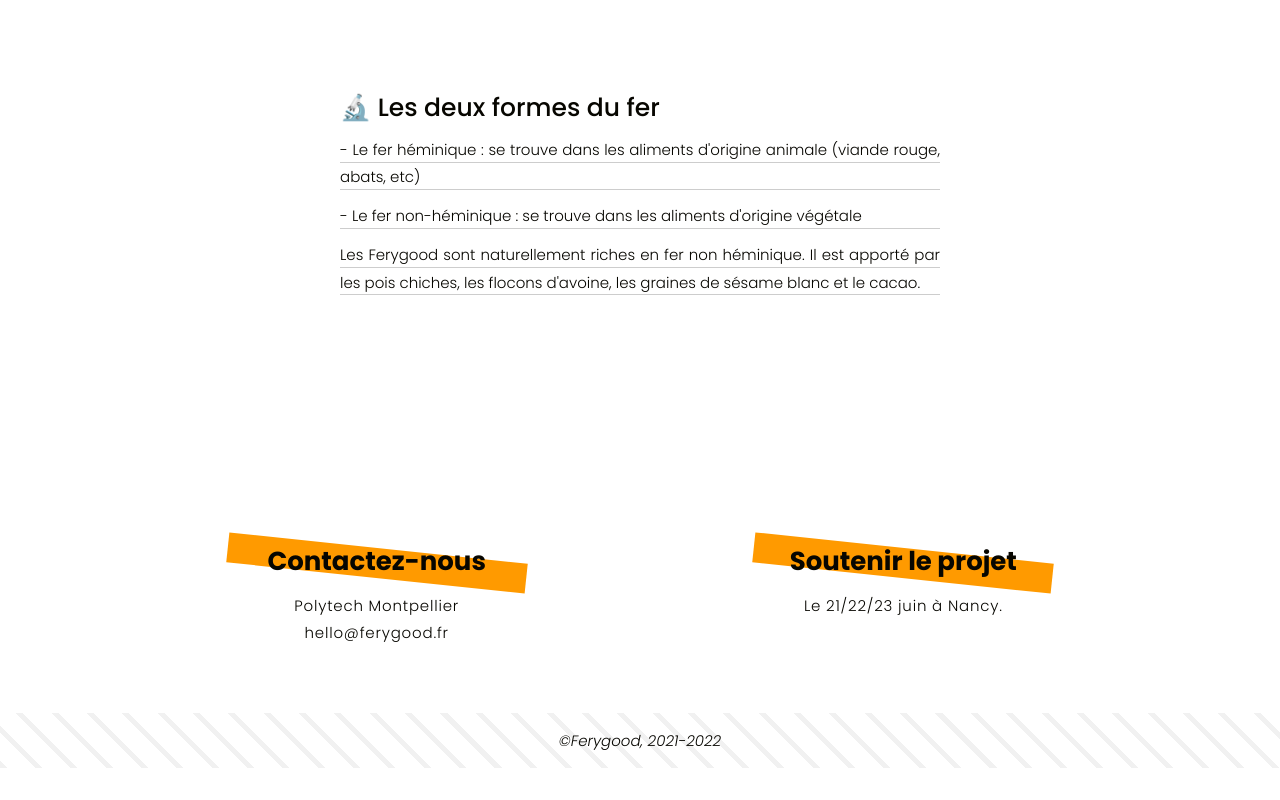
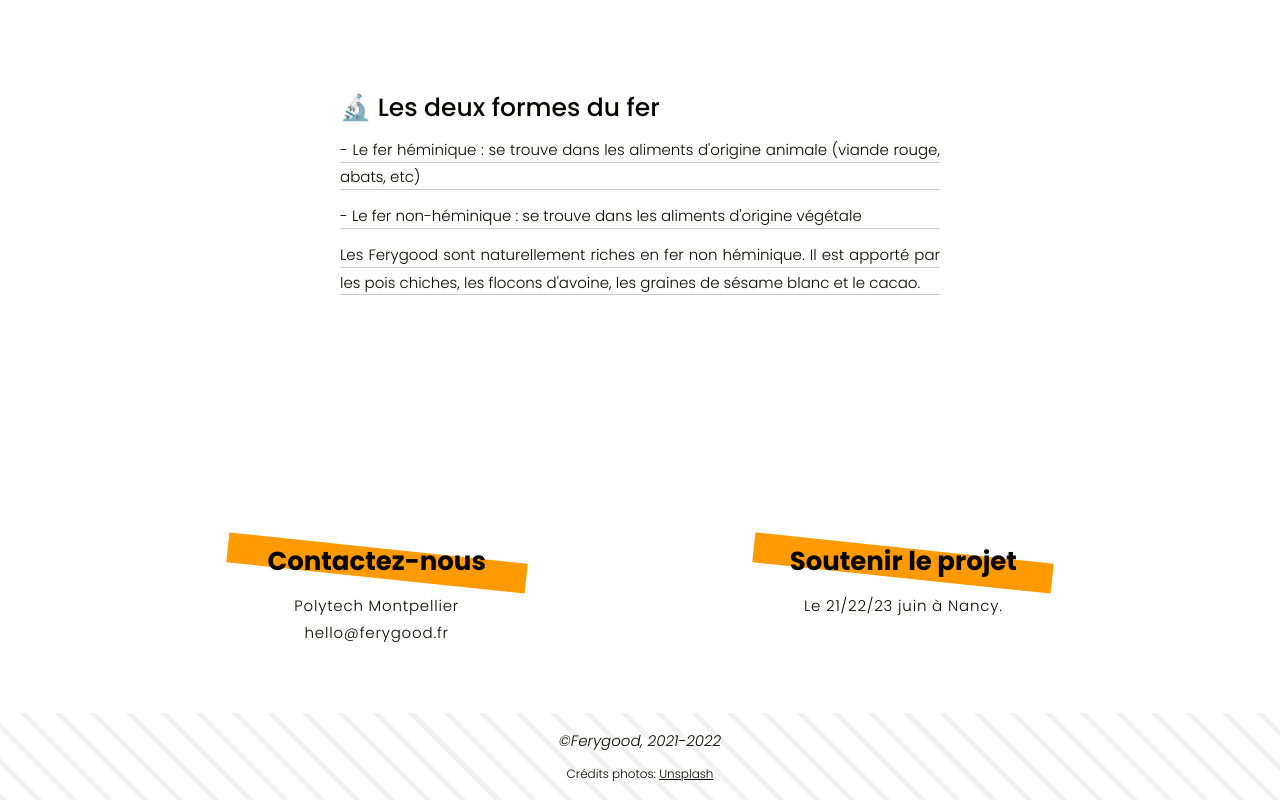
Before and after one commit to Axel-Duval/ferygood, a React (Create React App) app: page / in a window 1280 px wide. Shown: the part 6734-7534 px from the top of the page. Before the commit the page ends 7502 px from the top, so only its background shows below. Built offline with nearby package versions, Linux system fonts and the light colour scheme; no server answers.

Commit message:
📄Add Unsplash credits

```diff
--- a/src/components/Footer/index.tsx
+++ b/src/components/Footer/index.tsx
@@ -3,12 +3,14 @@
   Copyright,
   Div,
   DivCopyright,
+  DivCredits,
   Flex,
   Item,
   Link,
   List,
   Text,
   Title,
+  Unsplash,
   Wrapper,
 } from "./styles";
 
@@ -46,6 +48,12 @@
     </Flex>
     <DivCopyright>
       <Copyright>{data.footer.copyright}</Copyright>
+      <DivCredits>
+        Crédits photos:{" "}
+        <Unsplash href="https://unsplash.com/?utm_source=unsplash&utm_medium=referral&utm_content=creditCopyText">
+          Unsplash
+        </Unsplash>
+      </DivCredits>
     </DivCopyright>
   </Wrapper>
 );
--- a/src/components/Footer/styles.tsx
+++ b/src/components/Footer/styles.tsx
@@ -125,3 +125,14 @@
     #ffffff 25px
   );
 `;
+
+export const DivCredits = styled.div`
+  text-align: center;
+  font-weight: ${(props) => props.theme.font.weight.light};
+  font-size: ${(props) => props.theme.font.size.xs};
+  padding: ${(props) => props.theme.space.md} 0 0 0;
+`;
+
+export const Unsplash = styled.a`
+  color: ${(props) => props.theme.color.black};
+`;
```
